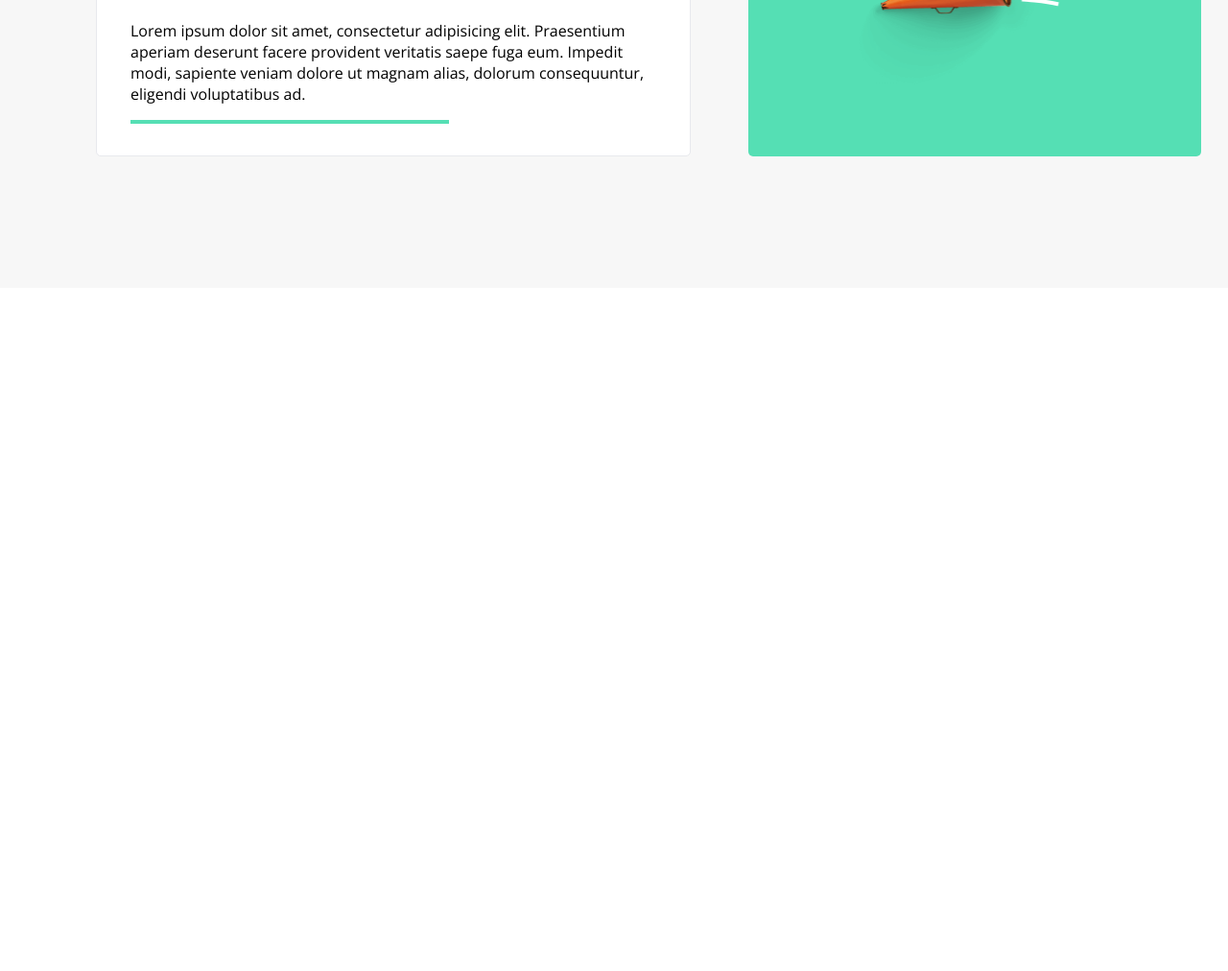
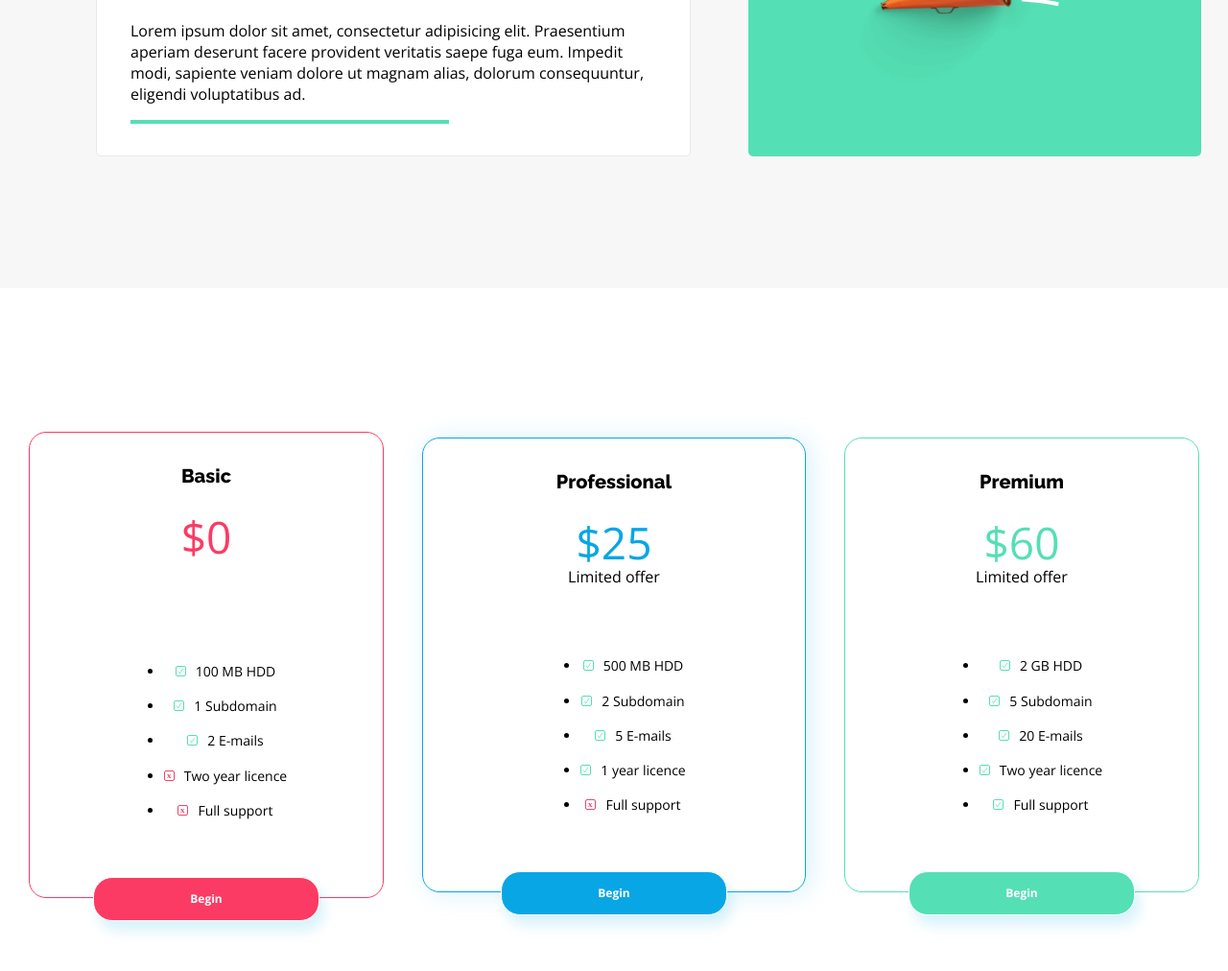
Before and after one commit to staszewska/BestShop-Project, a plain HTML site: page index.html in a window 1280 px wide. Shown: the part 2287-3299 px from the top of the page at 96% size. Before the commit the page ends 2587 px from the top, so only its background shows below. Drawn offline with nearby package versions, Linux system fonts and the light colour scheme; files whose address does not match are found by name.

Commit message:
Pricing section

```diff
--- a/index.html
+++ b/index.html
@@ -121,6 +121,64 @@
         </div>
     </section>
 
+    <section class="pricing">
+        <div class="pricing__boxes">
+
+            <div class="pricing__box pricing__box--basic">
+                <div class="details">
+                    <div class="pricing__type">Basic</div>
+                    <div class="pricing__price">$0</div>
+                </div>
+                <ul class="pricing__items">
+                    <li class="pricing__item">100 MB HDD</li>
+                    <li class="pricing__item">1 Subdomain</li>
+                    <li class="pricing__item">2 E-mails</li>
+                    <li class="pricing__item pricing-item-not">Two year licence</li>
+                    <li class="pricing__item pricing-item-not">Full support</li>
+                </ul>
+                <a href="#" class="btn">Begin</a>
+            </div>
+
+            <div class="pricing__box pricing__box--profi">
+                <div class="details">
+                    <div class="pricing__type">Professional</div>
+                    <div class="pricing__price">$25</div>
+                    <div class="limited__offer">Limited offer</div>
+                </div>
+                <ul class="pricing__items">
+                    <li class="pricing__item">500 MB HDD</li>
+                    <li class="pricing__item">2 Subdomain</li>
+                    <li class="pricing__item">5 E-mails</li>
+                    <li class="pricing__item">1 year licence</li>
+                    <li class="pricing__item pricing-item-not">Full support</li>
+                </ul>
+
+                <a href="#" class="btn">Begin</a>
+            </div>
+
+            <div class="pricing__box pricing__box--premium">
+                    <div class="details">
+                        <div class="pricing__type">Premium</div>
+                        <div class="pricing__price">$60</div>
+                        <div class="limited__offfer">Limited offer</div>
+                    </div>
+                    <ul class="pricing__items">
+                        <li class="pricing__item">2 GB HDD</li>
+                        <li class="pricing__item">5 Subdomain</li>
+                        <li class="pricing__item">20 E-mails</li>
+                        <li class="pricing__item">Two year licence</li>
+                        <li class="pricing__item">Full support</li>
+                    </ul>
+
+                    <a href="#" class="btn">Begin</a>
+                </div>
+
+            </div>
+
+
+        </div>
+    </section>
+
 </body>
 
 </html>
--- a/styles.css
+++ b/styles.css
@@ -388,3 +388,113 @@ a {
   height: auto;
   margin-top: 55px;
 }
+
+/* Pricing section */
+
+.pricing {
+  display: flex;
+  flex-direction: column;
+  justify-items: center;
+  align-items: center;
+  margin: 100px 0;
+}
+
+.pricing__boxes {
+  display: flex;
+  justify-content: center;
+  align-items: center;
+  margin-top: 50px;
+}
+
+.pricing__box {
+  width: 370px;
+  display: flex;
+  flex-direction: column;
+  justify-content: center;
+  align-items: center;
+  border: 1px solid var(--accent-color);
+  border-radius: 18px
+}
+
+.details {
+  margin-top: 34px;
+  margin-bottom: 60px;
+  text-align: center;
+}
+
+.pricing__type {
+  font-size: 1.25rem;
+  font-family: var(--font-raleway);
+  font-weight: 700;
+}
+
+.pricing__price {
+  font-size: 2.875rem;
+  font-family: var(--font-open-sans);
+  font-weight: 300;
+  margin-top: 25px;
+  color: var(--accent-color);
+}
+
+.pricing__limited {
+  text-align: center;
+  margin-top: 15px;
+  font-size: 0.75rem;
+  font-family: var(--font-raleway);
+  font-weight: 700;
+}
+
+.pricing__items {
+  text-align: center;
+}
+
+.pricing__item {
+  font-size: 14px;
+  margin-bottom: 20px;
+}
+
+.pricing__item::before {
+  content: "";
+  width: 11px;
+  height: 11px;
+  display: inline-block;
+  background-image: url("assets/Ckechmark-1.svg");
+  margin-right: 10px;
+}
+
+.pricing-item-not::before {
+  background-image: url("assets/Close.svg");
+}
+
+.pricing__box .btn {
+  position: relative;
+  bottom: -25px;
+  background-color: var(--accent-color);
+}
+
+.pricing__box--basic {
+  --accent-color: var(--color-redish);
+}
+
+.pricing__box--basic .pricing__price {
+  margin-bottom: 30px;
+}
+
+.pricing__box--profi {
+  --accent-color: var(--color-primary);
+  width: 400px;
+  box-shadow: 5px 1px 27px var(--color-primary-shadow);
+  margin: 0 40px;
+}
+
+.pricing__box--professional .pricing__type {
+  font-size: 1.3125rem;
+}
+
+.pricing__box--professional .pricing__item {
+  margin-bottom: 25px;
+}
+
+.pricing__box--premium {
+  --accent-color: var(--color-green);
+}
```
